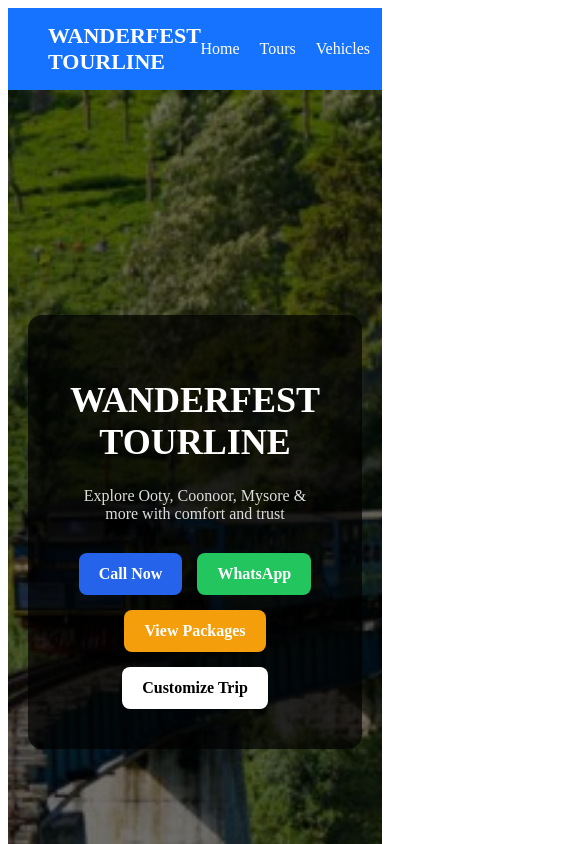
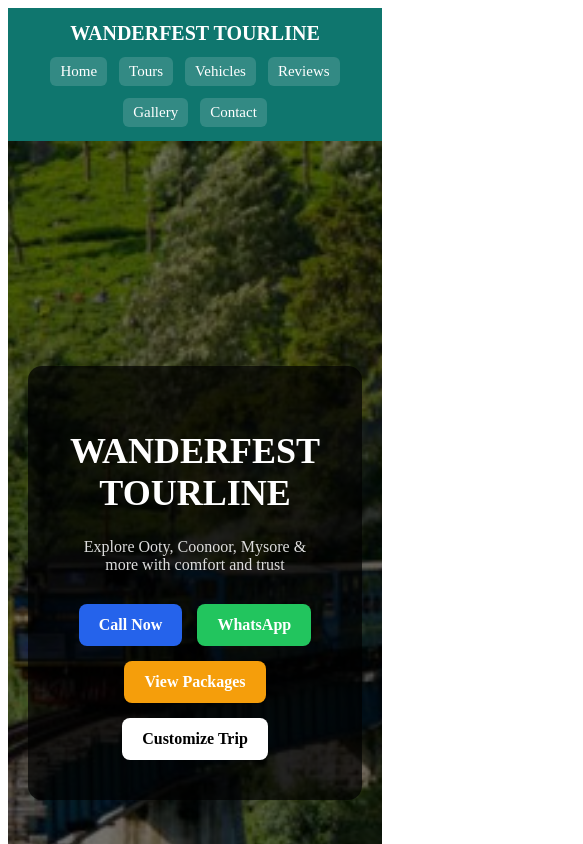
Before and after one commit to ShyamN11/wanderfest-baseline, a React (Vite) app: page / in a window 390 px wide. Shown: the top 844 px of the page, 583 px wide, since content can reach past the window. Built offline with nearby package versions, Linux system fonts and the light colour scheme.

Commit message:
Mobile friendly navbar with all menu visible

```diff
--- a/src/components/Navbar.jsx
+++ b/src/components/Navbar.jsx
@@ -2,45 +2,55 @@ import { Link } from "react-router-dom";
 
 function Navbar() {
   return (
-    <nav style={navStyle}>
-      <div style={logoStyle}>WANDERFEST TOURLINE</div>
+    <nav style={nav}>
+      {/* BRAND */}
+      <div style={brand}>WANDERFEST TOURLINE</div>
 
-      <div style={linkContainer}>
-        <Link to="/" style={linkStyle}>Home</Link>
-        <Link to="/tours" style={linkStyle}>Tours</Link>
-        <Link to="/vehicles" style={linkStyle}>Vehicles</Link>
-        <Link to="/reviews" style={linkStyle}>Reviews</Link>
-        <Link to="/gallery" style={linkStyle}>Gallery</Link>
-        <Link to="/contact" style={linkStyle}>Contact</Link>
+      {/* MENU */}
+      <div style={menu}>
+        <Link to="/" style={link}>Home</Link>
+        <Link to="/tours" style={link}>Tours</Link>
+        <Link to="/vehicles" style={link}>Vehicles</Link>
+        <Link to="/reviews" style={link}>Reviews</Link>
+        <Link to="/gallery" style={link}>Gallery</Link>
+        <Link to="/contact" style={link}>Contact</Link>
       </div>
     </nav>
   );
 }
 
-/* STYLES */
-const navStyle = {
+/* ---------- STYLES ---------- */
+
+const nav = {
   display: "flex",
-  justifyContent: "space-between",
+  flexDirection: "column",        // 👈 KEY for mobile
   alignItems: "center",
-  padding: "15px 40px",
-  backgroundColor: "#1673ff",
-  color: "#fff",
+  gap: "12px",
+  padding: "14px",
+  backgroundColor: "#0f766e",     // green-blue tone
 };
 
-const logoStyle = {
-  fontSize: "22px",
+const brand = {
+  fontSize: "20px",
   fontWeight: "bold",
+  color: "#fff",
+  textAlign: "center",
 };
 
-const linkContainer = {
+const menu = {
   display: "flex",
-  gap: "20px",
+  flexWrap: "wrap",               // 👈 no hidden items
+  justifyContent: "center",
+  gap: "12px",
 };
 
-const linkStyle = {
+const link = {
   color: "#fff",
   textDecoration: "none",
-  fontSize: "16px",
+  fontSize: "15px",
+  padding: "6px 10px",
+  borderRadius: "6px",
+  background: "rgba(255,255,255,0.15)",
 };
 
 export default Navbar;
```
